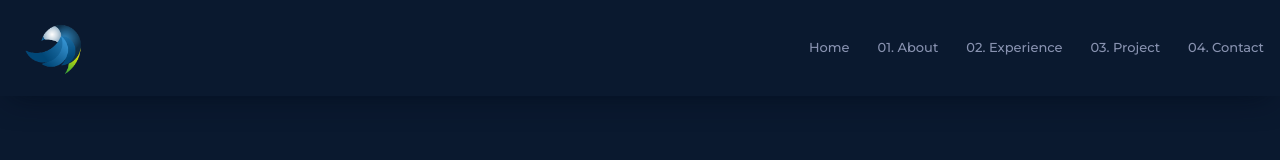
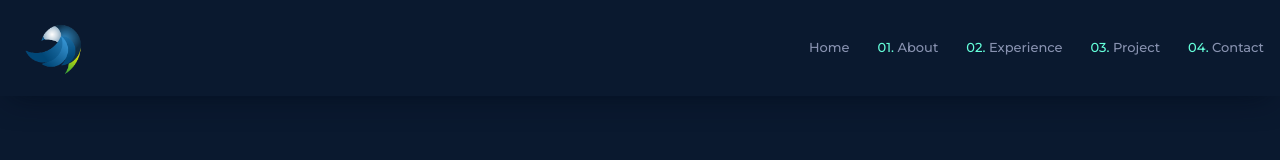
Before and after one commit to KennedyMungai/portfolio_with_framer_motion, a Next.js app: page / in a window 1280 px wide. Shown: the top 160 px of the page. Built offline with nearby package versions, Linux system fonts and the light colour scheme.

Commit message:
Updated the text color of the span numbers

```diff
--- a/src/components/NavBar.tsx
+++ b/src/components/NavBar.tsx
@@ -45,7 +45,8 @@ const NavBar = (props: Props) => {
 								animate={{ y: 0, opacity: 1 }}
 								transition={{ duration: 0.2 }}
 							>
-								<span>01. </span>About
+								<span className='text-textGreen'>01. </span>
+								About
 							</motion.li>
 						</Link>
 						<Link
@@ -57,7 +58,8 @@ const NavBar = (props: Props) => {
 								animate={{ y: 0, opacity: 1 }}
 								transition={{ duration: 0.3 }}
 							>
-								<span>02. </span>Experience
+								<span className='text-textGreen'>02. </span>
+								Experience
 							</motion.li>
 						</Link>
 						<Link
@@ -69,7 +71,8 @@ const NavBar = (props: Props) => {
 								animate={{ y: 0, opacity: 1 }}
 								transition={{ duration: 0.4 }}
 							>
-								<span>03. </span>Project
+								<span className='text-textGreen'>03. </span>
+								Project
 							</motion.li>
 						</Link>
 						<Link
@@ -81,7 +84,8 @@ const NavBar = (props: Props) => {
 								animate={{ y: 0, opacity: 1 }}
 								transition={{ duration: 0.5 }}
 							>
-								<span>04. </span>Contact
+								<span className='text-textGreen'>04. </span>
+								Contact
 							</motion.li>
 						</Link>
 					</ul>
```
